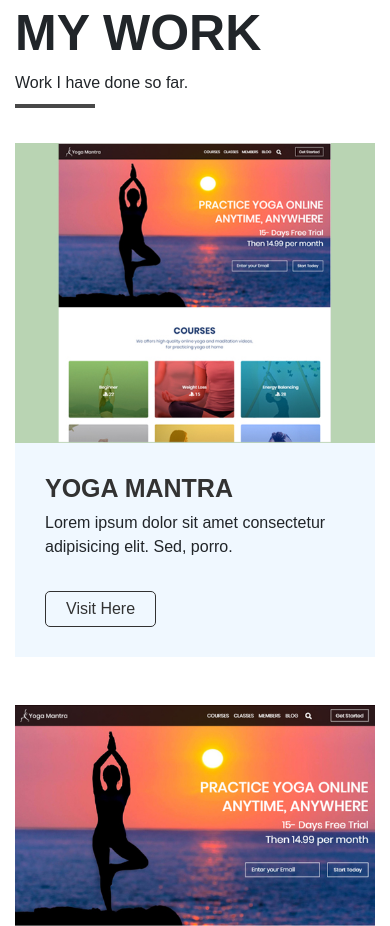
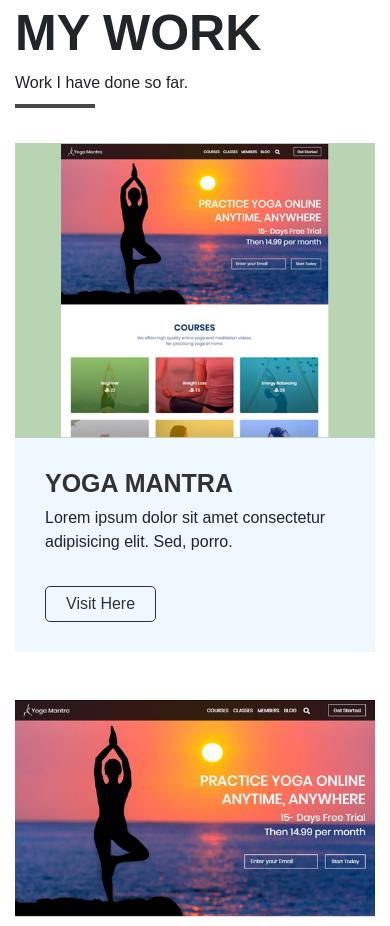
Before and after one commit to neginandan37/neginandan37.github.io, a plain HTML site: page index.html in a window 390 px wide. Shown: the part 2661-3587 px from the top of the page. Drawn offline with nearby package versions, Linux system fonts and the light colour scheme.

Commit message:
update file

```diff
--- a/css/style.css
+++ b/css/style.css
@@ -442,10 +442,6 @@ header:after {
   .skills span {
 	font-size: 12px;
   }
-.Portfolio-sect .img-work img{
-	height: 300px;
-	object-fit: cover;
-}
 }
 @media (max-width:431px){
 	header .outer-box .info-box {
```
